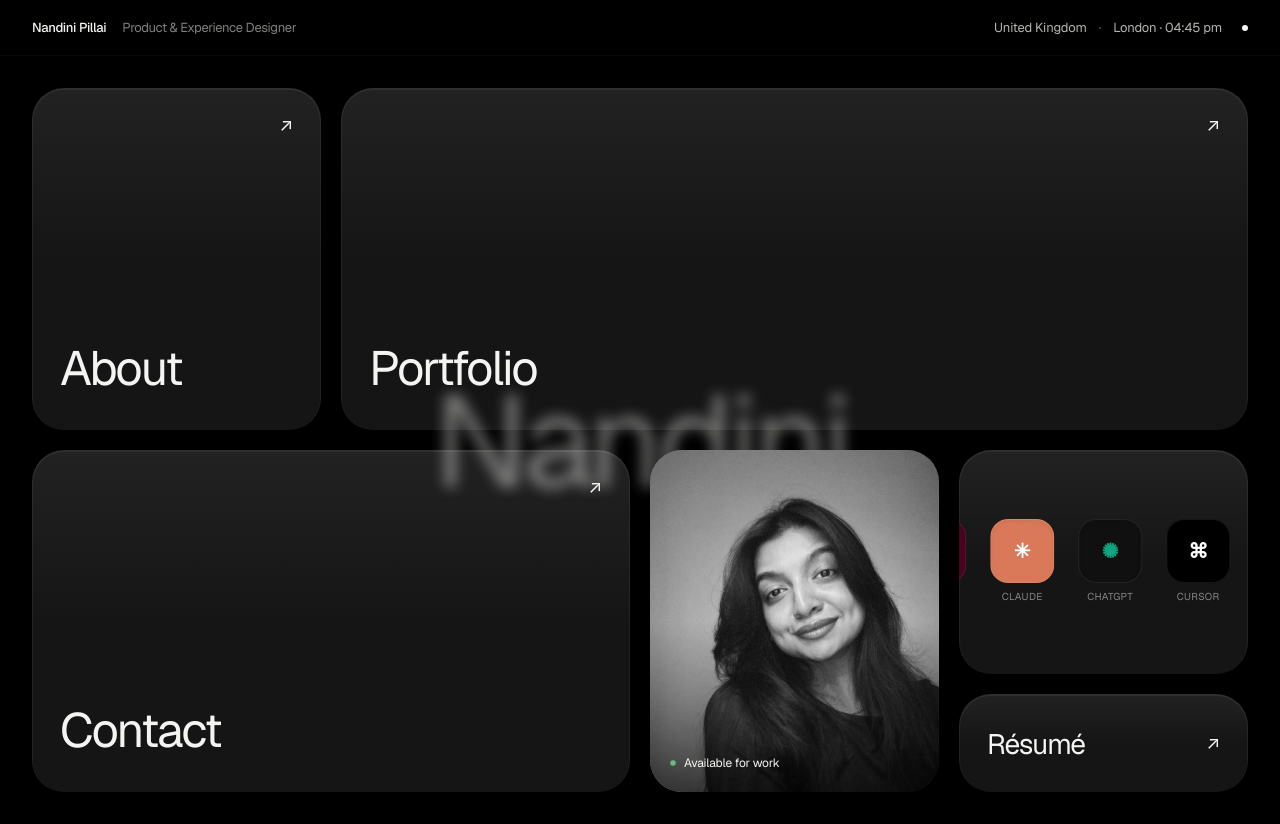
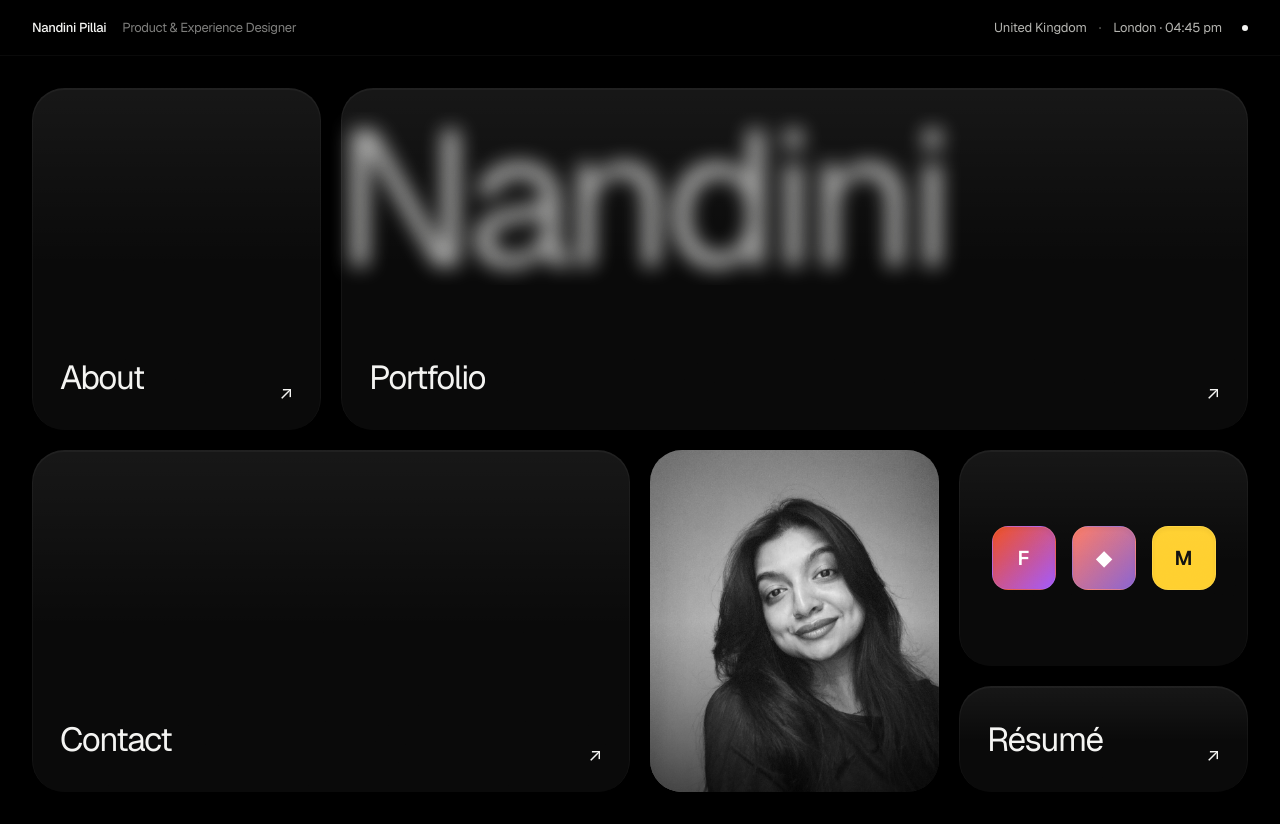
Before and after one commit to nandiniipillai/Portfolio, a Next.js app: page / in a window 1280 px wide. Built offline with nearby package versions, Linux system fonts and the light colour scheme.

Commit message:
Bento polish: bottom-aligned label+arrow, bigger blurred wordmark, subtler cards, static tool tiles

```diff
--- a/app/globals.css
+++ b/app/globals.css
@@ -29,14 +29,14 @@
   /* Bento card tint + inset edge + textured overlay */
   .card-tex {
     position: relative;
-    background: rgba(255,255,255,0.08);
-    box-shadow: inset 0 1px 0 1px rgba(255,255,255,0.06);
+    background: rgba(255,255,255,0.035);
+    box-shadow: inset 0 1px 0 1px rgba(255,255,255,0.04);
     border-radius: 32px;
     overflow: hidden;
     transition: background 400ms cubic-bezier(0.76, 0, 0.24, 1);
   }
   .card-tex:hover {
-    background: rgba(255,255,255,0.12);
+    background: rgba(255,255,255,0.06);
   }
   .card-tex::before {
     content: '';
--- a/components/BentoNav.jsx
+++ b/components/BentoNav.jsx
@@ -5,12 +5,11 @@ import { useRouter } from 'next/navigation';
 import Image from 'next/image';
 import { RollingWordProvider, RollingWordBand, useRollingWord, hoverProps } from './RollingWord';
 import RollLabel from './RollLabel';
-import StackMarquee from './StackMarquee';
-import { SITE } from '@/lib/site';
+import { SITE, TOOLS } from '@/lib/site';
 
-function Arrow() {
+function Arrow({ size = 'text-lg' }) {
   return (
-    <span className="card-arrow text-silver text-lg leading-none" aria-hidden="true">↗</span>
+    <span className={`card-arrow text-silver ${size} leading-none`} aria-hidden="true">↗</span>
   );
 }
 
@@ -37,14 +36,14 @@ function CardShell({ to, word, ariaLabel, className = '', external = false, down
         rel="noreferrer noopener"
         {...(download ? { download: 'Nandini-Pillai-Resume.pdf' } : {})}
       >
-        <div className={contentClass || 'flex flex-col justify-between h-full'}>{children}</div>
+        <div className={contentClass || 'flex flex-col justify-end h-full'}>{children}</div>
       </a>
     );
   }
 
   return (
     <Link {...commonProps} href={to} onClick={onClick}>
-      <div className={contentClass || 'flex flex-col justify-between h-full'}>{children}</div>
+      <div className={contentClass || 'flex flex-col justify-end h-full'}>{children}</div>
     </Link>
   );
 }
@@ -52,11 +51,11 @@ function CardShell({ to, word, ariaLabel, className = '', external = false, down
 function StandardCard({ to, word, label, external = false, className = '' }) {
   return (
     <CardShell to={to} word={word} className={className} external={external}>
-      <div className="flex items-start justify-end">
+      <div className="flex items-end justify-between gap-4">
+        <div className="text-silver font-heading tracking-tightest" style={{ fontSize: 'clamp(22px, 2.6vw, 34px)' }}>
+          <RollLabel>{label}</RollLabel>
+        </div>
         <Arrow />
-      </div>
-      <div className="text-silver font-heading tracking-tightest" style={{ fontSize: 'clamp(28px, 3.8vw, 48px)' }}>
-        <RollLabel>{label}</RollLabel>
       </div>
     </CardShell>
   );
@@ -65,8 +64,8 @@ function StandardCard({ to, word, label, external = false, className = '' }) {
 function ResumeCard() {
   return (
     <CardShell to={SITE.resume} word="Resume" external download className="min-h-[90px]" ariaLabel="Open résumé (PDF)">
-      <div className="flex items-center justify-between h-full">
-        <div className="text-silver font-heading tracking-tightest" style={{ fontSize: 'clamp(22px, 2.2vw, 34px)' }}>
+      <div className="flex items-end justify-between h-full">
+        <div className="text-silver font-heading tracking-tightest" style={{ fontSize: 'clamp(22px, 2.6vw, 34px)' }}>
           <RollLabel>Résumé</RollLabel>
         </div>
         <Arrow />
@@ -77,13 +76,27 @@ function ResumeCard() {
 
 function StackCard() {
   const rw = useRollingWord();
+  const featured = TOOLS.slice(0, 3);
   return (
     <div
       {...hoverProps(rw, 'Stack')}
-      className="card-tex relative w-full h-full !p-0 flex items-center overflow-hidden"
-      aria-label="Tools: Figma, Claude, Adobe XD, Illustrator, Miro, FigJam, Framer, Notion"
+      className="card-tex relative w-full h-full flex items-center justify-center gap-3 md:gap-4"
+      aria-label={`Tools: ${TOOLS.map((t) => t.name).join(', ')}`}
     >
-      <StackMarquee />
+      {featured.map((tool) => (
+        <div
+          key={tool.name}
+          className="w-14 h-14 md:w-16 md:h-16 rounded-2xl flex items-center justify-center text-xl font-heading font-semibold shadow-inner"
+          style={{
+            background: tool.bg,
+            color: tool.fg,
+            border: '1px solid rgba(255,255,255,0.08)',
+          }}
+          title={tool.name}
+        >
+          {tool.glyph}
+        </div>
+      ))}
     </div>
   );
 }
@@ -107,13 +120,7 @@ function PortraitCard() {
           style={{ objectPosition: 'center 32%' }}
         />
       </div>
-      <div className="absolute inset-0 bg-gradient-to-t from-ink/70 via-transparent to-transparent" />
-      <div className="absolute inset-x-0 bottom-0 p-5 flex items-end justify-between">
-        <div className="flex items-center gap-2 text-[12px] text-silver">
-          <span className="inline-block w-1.5 h-1.5 rounded-full pulse-dot" style={{ background: '#7CFF9B' }} />
-          <span>{SITE.availability}</span>
-        </div>
-      </div>
+      <div className="absolute inset-0 bg-gradient-to-t from-ink/60 via-transparent to-transparent" />
     </div>
   );
 }
@@ -122,8 +129,8 @@ export default function BentoNav() {
   return (
     <RollingWordProvider defaultWord={SITE.firstName}>
       <div className="relative w-full min-h-[calc(100vh-3.5rem)] mt-14 px-5 md:px-8 pt-6 md:pt-8 pb-8">
-        {/* blurred background wordmark */}
-        <div className="pointer-events-none absolute inset-0 flex items-center justify-center overflow-hidden">
+        {/* Rolling wordmark — sits above the top row, blurs into the cards */}
+        <div className="pointer-events-none absolute left-0 right-0 top-[3.5rem] flex items-start justify-center overflow-hidden">
           <RollingWordBand />
         </div>
 
--- a/components/RollingWord.jsx
+++ b/components/RollingWord.jsx
@@ -62,12 +62,12 @@ export function RollingWordBand({ className = '' }) {
     <div
       className={`relative select-none pointer-events-none ${className}`}
       style={{
-        fontSize: 'clamp(56px, 10.2vw, 130px)',
+        fontSize: 'clamp(90px, 15vw, 220px)',
         lineHeight: 0.9,
         letterSpacing: '-0.05em',
         color: '#F4F4F2',
-        filter: 'blur(7px)',
-        opacity: 0.45,
+        filter: 'blur(10px)',
+        opacity: 0.7,
       }}
       aria-hidden="true"
     >
```
